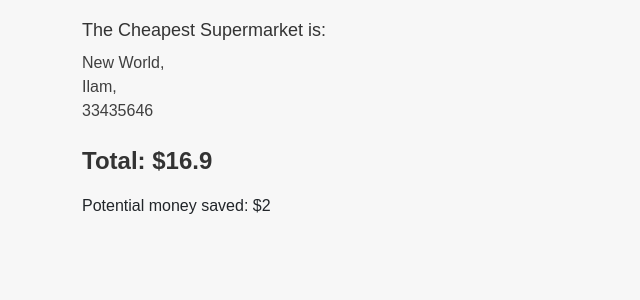
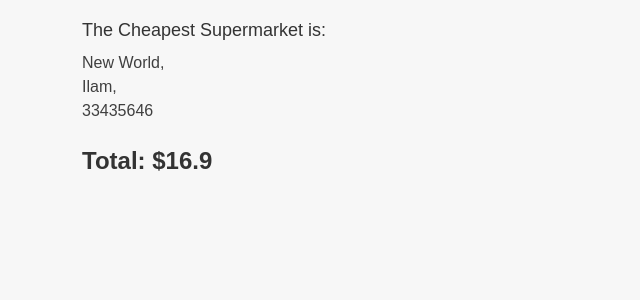
Before and after one commit to jackg555/CS203, a Flask app: page /list/1 in a window 1280 px wide. Shown: the part 478-778 px from the top of the page, without its empty margins (0-640 px from the left). Run offline with Flask 3, Linux system fonts and the light colour scheme; data comes from the database, SQL or seed files in the repository; both versions use the stored data as it was after the commit.

Commit message:
Removed saved money function

```diff
--- a/app.py
+++ b/app.py
@@ -16,7 +16,7 @@ def create_connection():
 def fetch_list_items(list_id):
     # Calls get_best_supermarket function that returns the
     # cheapest supermarket to shop at based on items in the users list
-    supermarket, money_saved = get_best_supermarket(list_id)
+    supermarket = get_best_supermarket(list_id)
     conn, cursor = create_connection()
 
     # Fetches all the information about the items in the users list as well as the information
@@ -49,7 +49,7 @@ def fetch_list_items(list_id):
 
     conn.close()
 
-    return lists_items, list_name, total_price, money_saved
+    return lists_items, list_name, total_price
 
 # Function that calculates the best supermarket to shop at based on the food inside the users list
 def get_best_supermarket(list_id):
@@ -85,7 +85,6 @@ def get_best_supermarket(list_id):
         # Makes default value for lowest_total = to the first ([0]) value inside supermarket_dict
         values = list(supermarket_dict.values())
         lowest_total = values[0]
-        highest_total = 0
         supermarket = 1
 
         # Calculates which supermarket is the cheapest
@@ -95,14 +94,10 @@ def get_best_supermarket(list_id):
             if (item_total < lowest_total):
                 lowest_total = item_total
                 supermarket = key
-            if (item_total > highest_total):
-                highest_total = item_total
-
-            money_saved = highest_total - lowest_total
 
         conn.close()
 
-        return str(supermarket), int(money_saved)
+        return str(supermarket)
 
 # Function that fetches all the lists that have been created
 def fetch_lists():
@@ -197,14 +192,13 @@ def disp_list(list_id):
         conn.close()
 
     # Fetches current list information then displays list
-    lists_items, list_name, total_price, money_saved = fetch_list_items(list_id)
+    lists_items, list_name, total_price = fetch_list_items(list_id)
 
     return render_template('dispList.html',
                            list_items_content=lists_items,
                            list_name=list_name,
                            total_price=total_price,
-                           list_id=list_id,
-                           money_saved=money_saved)
+                           list_id=list_id)
 
 # Updates the quantity of a food item
 @app.route('/updatequantity/<int:list_id>', methods=['POST'])
@@ -235,14 +229,13 @@ def update_quantity(list_id):
     conn.close()
 
     # Fetches current list information then displays list
-    lists_items, list_name, total_price, money_saved = fetch_list_items(list_id)
+    lists_items, list_name, total_price = fetch_list_items(list_id)
 
     return render_template('dispList.html',
                            list_items_content=lists_items,
                            list_name=list_name,
                            total_price=total_price,
-                           list_id=list_id,
-                           money_saved=money_saved)
+                           list_id=list_id)
 
 # Deletes a list from lists table
 @app.route('/deletelist/<int:list_id>', methods=['POST'])
--- a/templates/dispList.html
+++ b/templates/dispList.html
@@ -20,7 +20,7 @@
     <!-- Head container that holds logo and title -->
     <div class="head-container">
         <div class="logo-banner">
-            <a href="https://kiwi-basket.onrender.com" class="link">
+            <a href="http://127.0.0.1:5000" class="link">
                 <img src="/static/images/logo.svg" alt="Kiwi Basket Logo">
             </a>
             <div class="logo-title">
@@ -66,7 +66,7 @@
                                 </br>
 
                                 <!-- Displays update quantity buttons -->
-                                <form action="https://kiwi-basket.onrender.com/updatequantity/{{list_id}}"
+                                <form action="http://127.0.0.1:5000/updatequantity/{{list_id}}"
                                       method="POST"
                                       class="give-margin">
                                     <input type="hidden" name="item_id" value="{{ list_items[5] }}">
@@ -101,7 +101,7 @@
                         <!-- Creates an add item card -->
                         <div class="card h-100">
                             <div class="card-body">
-                                <a href="https://kiwi-basket.onrender.com/viewfood/{{ list_name[0][0] }}" class="link">
+                                <a href="http://127.0.0.1:5000/viewfood/{{ list_name[0][0] }}" class="link">
                                     <h5 class="card-title">Add Item</h5>
                                 </a>
                             </div>
@@ -129,8 +129,6 @@
 
                 <!-- Displays total of all the items in the list -->
                 <h2>Total: ${{ total_price }}</h2>
-                <!-- Displays potential money saved -->
-                <h3>Potential money saved: ${{ money_saved }}</h3>
             </div>
         </div>
     </div>
--- a/templates/viewFood.html
+++ b/templates/viewFood.html
@@ -20,7 +20,7 @@
     <!-- Head container that holds logo and title -->
     <div class="head-container">
         <div class="logo-banner">
-            <a href="https://kiwi-basket.onrender.com" class="link">
+            <a href="http://127.0.0.1:5000" class="link">
                 <img src="/static/images/logo.svg" alt="Kiwi Basket Logo">
             </a>
             <div class="logo-title">
@@ -48,7 +48,7 @@
                             </br></br>
 
                             <!-- Button that adds new item to users list -->
-                            <form action="https://kiwi-basket.onrender.com/list/{{list_id}}" method="POST">
+                            <form action="http://127.0.0.1:5000/list/{{list_id}}" method="POST">
                                 <button type="submit" name="item_id" value="{{item[0]}}">Add Item</button>
                             </form>
                         </div>
```
Also changed, not shown: templates/index.html (+4 -4 lines), instance/kiwibasketDB.sqlite.
